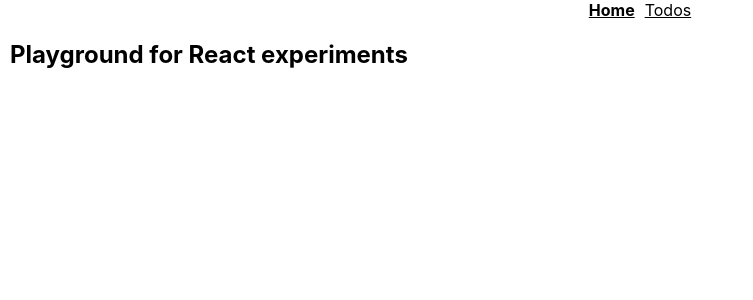
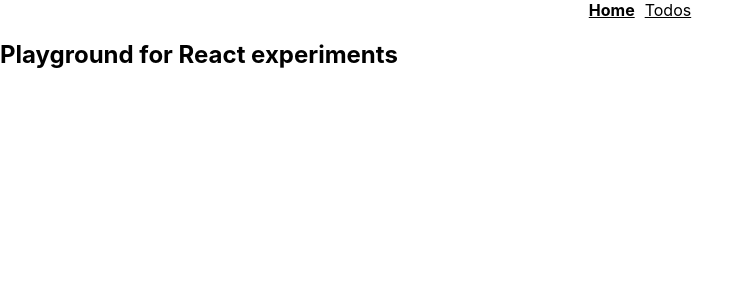
Before and after one commit to DP-PLAYGROUND/react-playground, a React (Create React App) app: page / in a window 1280 px wide. Shown: the top 300 px of the page, without its empty margins (0-753 px from the left). Built offline with nearby package versions, Linux system fonts and the light colour scheme.

Commit message:
add styles for todos

```diff
--- a/src/App.module.scss
+++ b/src/App.module.scss
@@ -13,7 +13,3 @@
     }
   }
 }
-
-.main {
-  margin: 10px;
-}
--- /dev/null
+++ b/src/Todos/Todos.module.scss
@@ -0,0 +1,3 @@
+.todos {
+  margin: 10px;
+}
--- a/src/Todos/Todos.tsx
+++ b/src/Todos/Todos.tsx
@@ -1,8 +1,9 @@
 import {FunctionComponent} from 'react';
+import styles from './Todos.module.scss'
 
 const Todos: FunctionComponent = () => {
     return (
-        <section></section>
+        <section className={styles.todos}></section>
     )
 }
 
```
